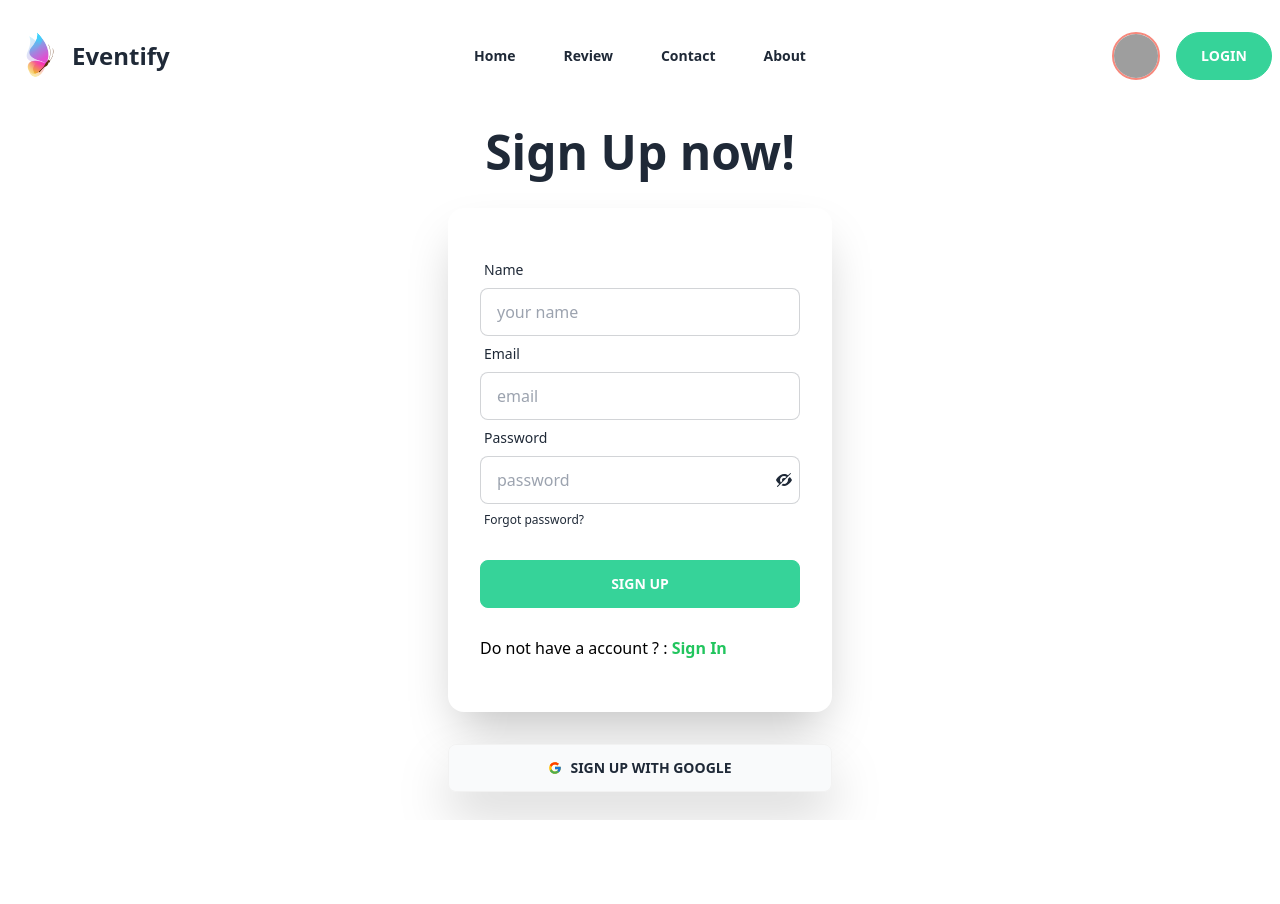
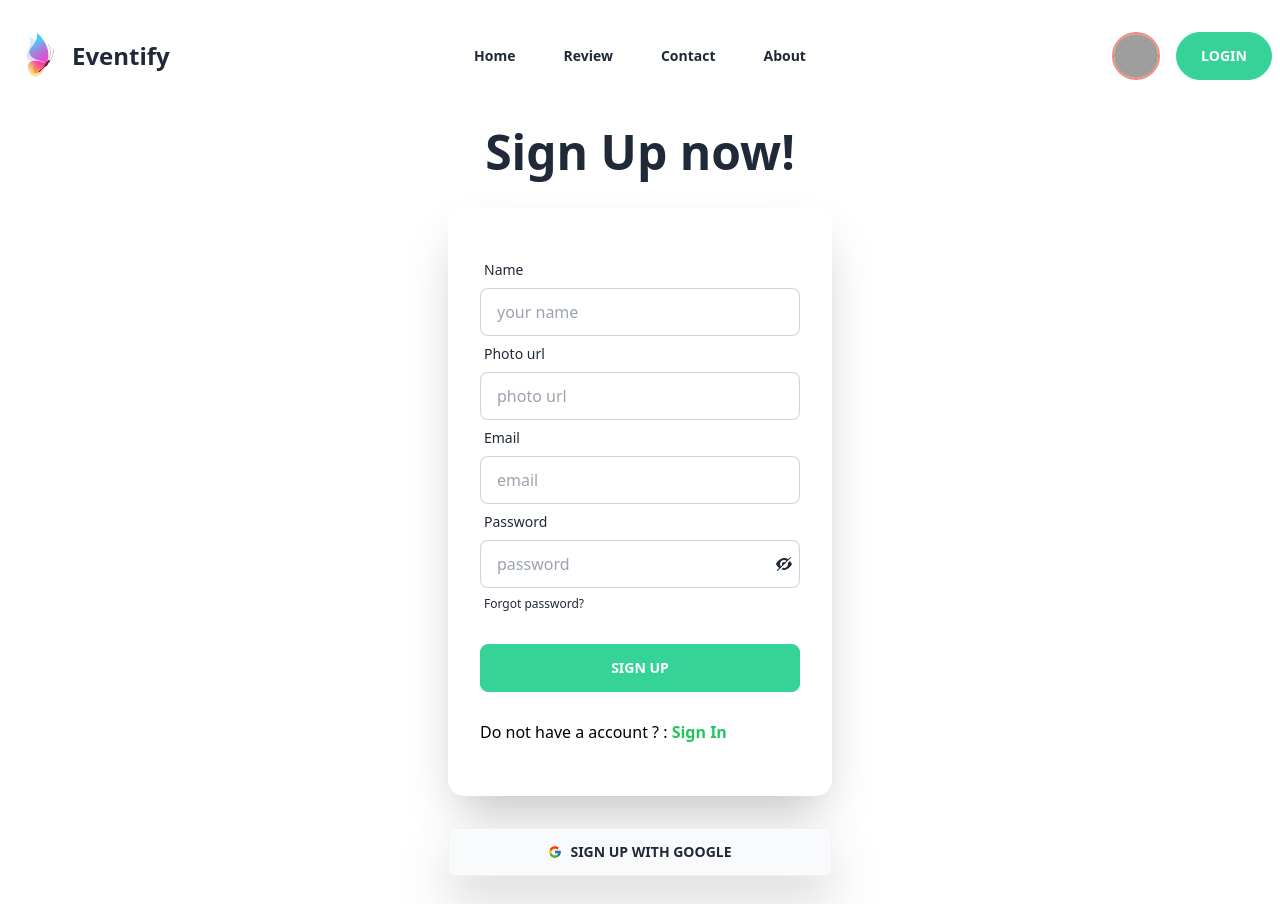
Before and after one commit to arafat-sabbir/Eventify, a React (Vite) app: page /signUp in a window 1280 px wide. Before the commit the page ends 820 px from the top, so only its background shows below. Built offline with nearby package versions, Linux system fonts and the light colour scheme; no server answers; grey boxes are pictures that could not be loaded.

Commit message:
added the Signin and signUp condition and added updated user profile with photo and name

```diff
--- a/package.json
+++ b/package.json
@@ -17,6 +17,7 @@
     "prop-types": "^15.8.1",
     "react": "^18.2.0",
     "react-dom": "^18.2.0",
+    "react-hot-toast": "^2.4.1",
     "react-icon": "^1.0.0",
     "react-icons": "^4.11.0",
     "react-router-dom": "^6.16.0",
--- a/src/Components/Services/Services.jsx
+++ b/src/Components/Services/Services.jsx
@@ -18,7 +18,7 @@ const Services = () => {
 
             data-aos-mirror="true"
             data-aos-once="false"
-            data-aos-anchor-placement="top"
+            data-aos-anchor-placement="left"
             className="container  mx-auto">
             <h3 className="text-2xl font-bold text-center my-12">Our Services</h3>
             <div className="grid  grid-cols-1 md:grid-cols-2 lg:grid-cols-3 p-4 xl:grid-cols-4  gap-10 my-8">
--- a/src/Context/AuthProvider.jsx
+++ b/src/Context/AuthProvider.jsx
@@ -1,4 +1,4 @@
-import { GoogleAuthProvider, createUserWithEmailAndPassword, getAuth, onAuthStateChanged, signInWithEmailAndPassword, signInWithPopup, signOut } from "firebase/auth";
+import { GoogleAuthProvider, createUserWithEmailAndPassword, getAuth, onAuthStateChanged, signInWithEmailAndPassword, signInWithPopup, signOut, updateProfile } from "firebase/auth";
 import app from "../Firebase/Firebase.config";
 import { createContext, useEffect, useState } from "react";
 import PropTypes from 'prop-types';
@@ -23,6 +23,13 @@ const AuthProvider = ({children}) => {
         setLoader(true)
         return createUserWithEmailAndPassword(auth,email,password)
     }
+
+    const updateUserProfile = (name,photoUrl)=>{
+        setLoader(true)
+        return updateProfile(auth.currentUser,{
+            displayName: name, photoURL: photoUrl
+        })
+    }
     const signInUser = (email,password)=>{
         setLoader(true)
         return signInWithEmailAndPassword(auth,email,password)
@@ -37,7 +44,8 @@ const AuthProvider = ({children}) => {
         signWithGoogle,
         user,
         loader,
-        signOutUser
+        signOutUser,
+        updateUserProfile
     }
 
     useEffect(() => {
@@ -46,7 +54,7 @@ const AuthProvider = ({children}) => {
           setLoader(false)
         });
         return unsubscribe;
-      }, []);
+      }, [auth]);
     return (
         <Context.Provider value={contextValue}>
             {children}
--- a/src/Pages/SignUp/SignUp.jsx
+++ b/src/Pages/SignUp/SignUp.jsx
@@ -1,15 +1,18 @@
 import { useContext, useState } from "react";
 import { GoEye, GoEyeClosed } from "react-icons/go";
-import { Link } from "react-router-dom";
+import { Link, useNavigate } from "react-router-dom";
 import Navbar from "../../Components/Navbar/Navbar";
 import { FcGoogle } from "react-icons/fc";
 import { Context } from "../../Context/AuthProvider";
+import swal from "sweetalert";
+
 
 const SignUp = () => {
   const [showP, setShowp] = useState(false);
   const [error, setError] = useState('')
+  const navigate = useNavigate()
 
-  const { signWithGoogle, signUpUser } = useContext(Context);
+  const { signWithGoogle, signUpUser,updateUserProfile,signOutUser } = useContext(Context);
   const handleShowP = () => {
     setShowp(!showP);
   };
@@ -26,10 +29,11 @@ const SignUp = () => {
   const handleSubmit = (e) => {
     e.preventDefault();
     const form = new FormData(e.currentTarget);
-    // const name = form.get("name");
+    const name = form.get("name");
+    const photoUrl = form.get('photoUrl')
     const email = form.get("email");
     const password = form.get("password");
-    e.target.reset();
+
 
     if (password.length < 6) {
       return setError('Password Should At-least 6 character or longer')
@@ -40,10 +44,21 @@ const SignUp = () => {
 
     signUpUser(email, password)
       .then((result) => {
+        e.target.reset();
         console.log(result);
+        setError('')
+        swal("Congrats!", "Sign Up SuccessFull", "success");
+        updateUserProfile(name,photoUrl)
+        .then(result =>{
+          console.log(result)
+          signOutUser()
+        })
+        .catch(error =>{
+          console.log(error);
+        })
       })
       .catch((error) => {
-        console.log(error);
+        setError(error.message);
       })
   };
 
@@ -65,6 +80,18 @@ const SignUp = () => {
                       type="text"
                       name="name"
                       placeholder="your name"
+                      className="input input-bordered"
+                      required
+                    />
+                  </div>
+                  <div className="form-control">
+                    <label className="label">
+                      <span className="label-text">Photo url</span>
+                    </label>
+                    <input
+                      type="text"
+                      name="photoUrl"
+                      placeholder="photo url"
                       className="input input-bordered"
                       required
                     />
```
Also changed, not shown: 1 other file (tests, documents, lock files or other folders).
